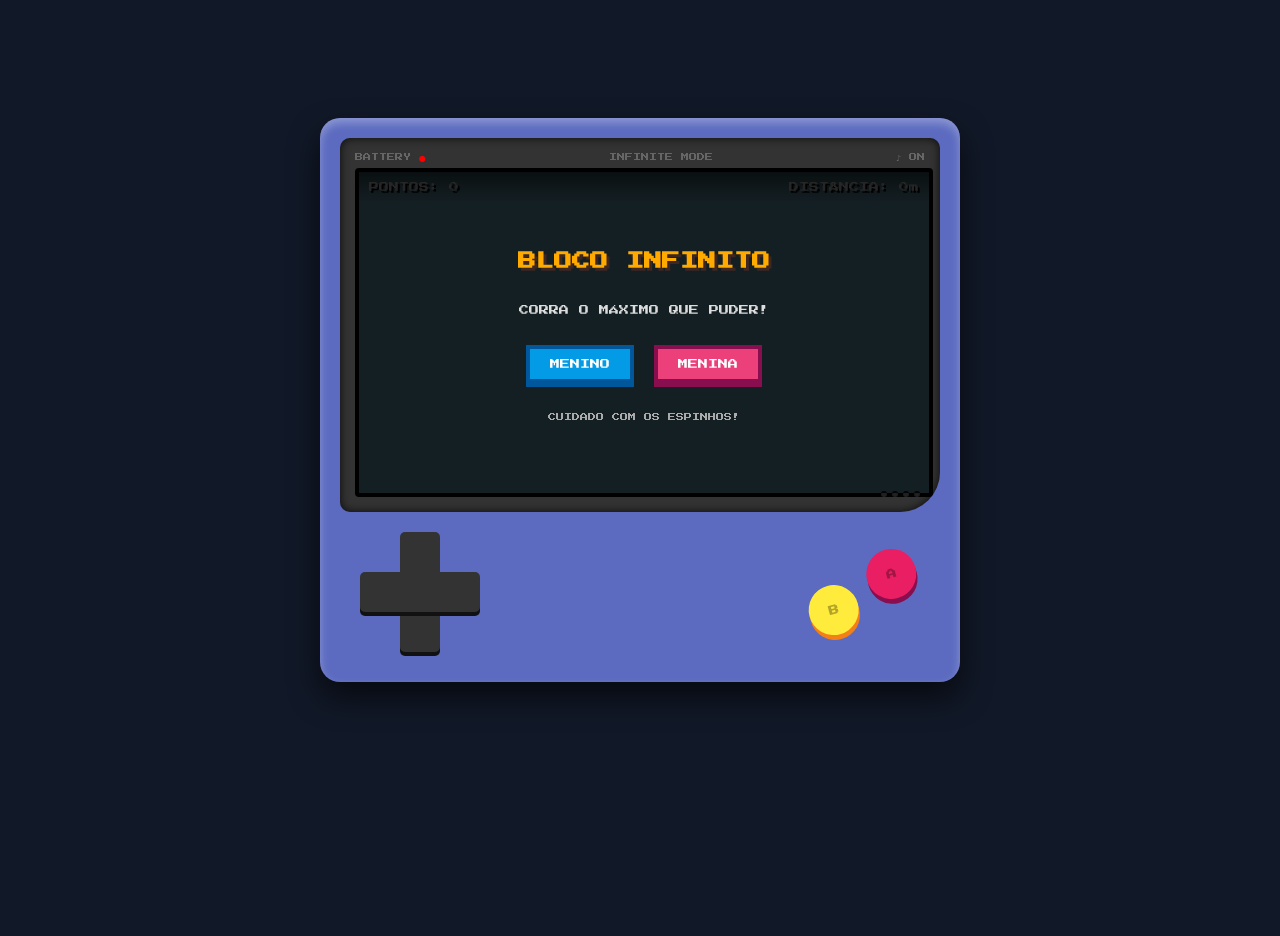
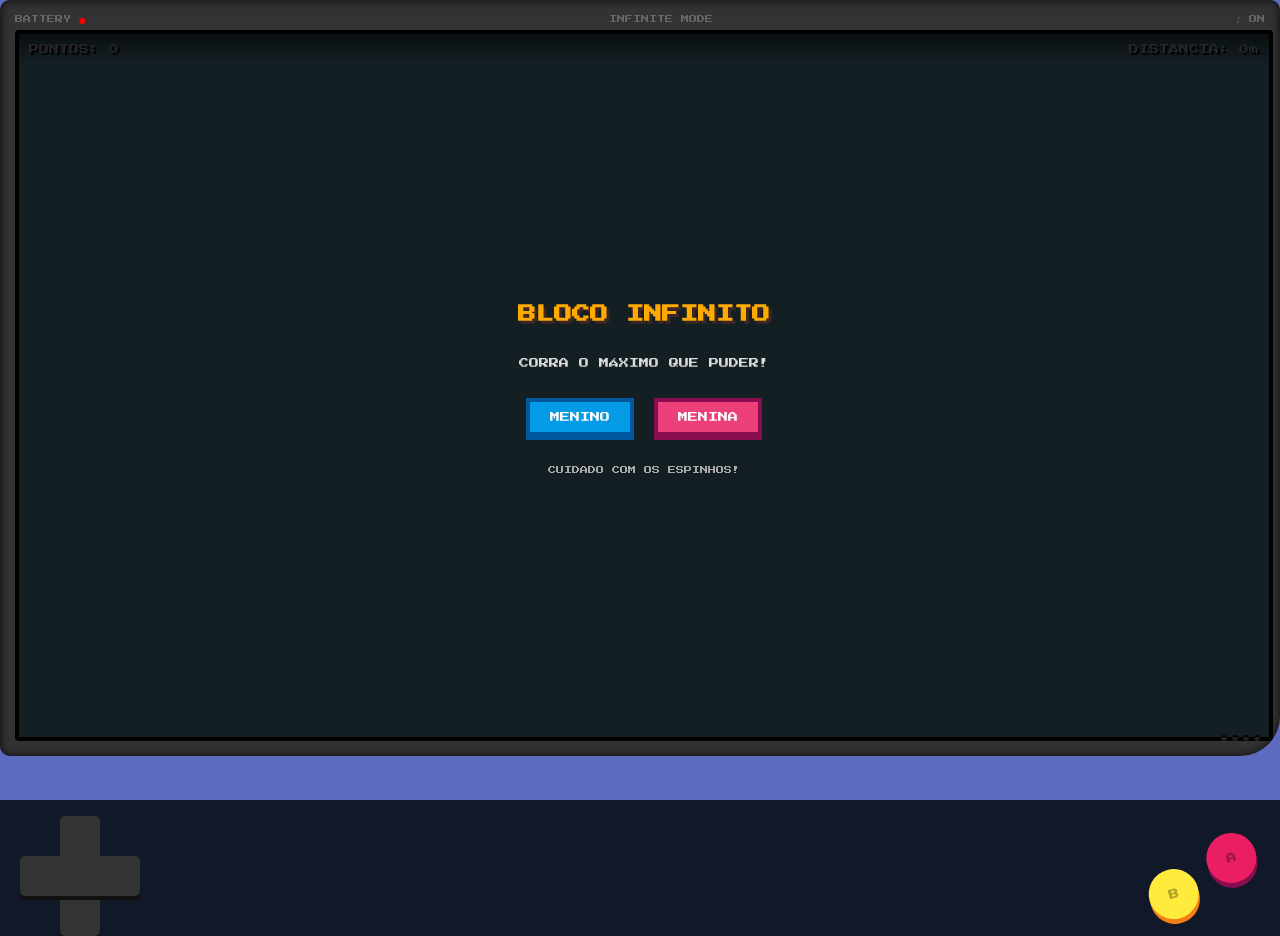
Before and after one commit to webrjpro/mundo_infinito, a plain HTML site: page index.html in a window 1280 px wide. Before the commit the page ends 800 px from the top, so only its background shows below. Drawn offline with Linux system fonts and the light colour scheme.

Commit message:
Update index.html

```diff
--- a/index.html
+++ b/index.html
@@ -17,9 +17,7 @@
             margin: 0;
             padding: 0;
             background-color: #111827;
-            display: flex;
-            justify-content: center;
-            align-items: center;
+            display: block;
             height: 100vh;
             overflow: hidden;
             font-family: 'Press Start 2P', cursive;
@@ -30,17 +28,16 @@
         /* O corpo do "Minigame" */
         #console-body {
             background-color: #5c6bc0; /* Cor do console (Azul Indigo) */
-            padding: 20px 20px 30px 20px;
-            border-radius: 20px;
-            box-shadow:
-                inset 0 5px 10px rgba(255,255,255,0.3),
-                0 15px 30px rgba(0,0,0,0.6);
+            padding: 0;
+            border-radius: 0;
+            box-shadow: none;
             display: flex;
             flex-direction: column;
             align-items: center;
             gap: 20px;
-            width: 100%;
-            max-width: 600px;
+            width: 100vw;
+            height: 100vh;
+            max-width: none;
         }
 
         /* Moldura da tela */
@@ -102,6 +99,7 @@
             align-items: center;
             padding: 0 20px;
             box-sizing: border-box;
+            margin-top: 40px;
         }
 
         /* Botões Estilo Físico */
```
